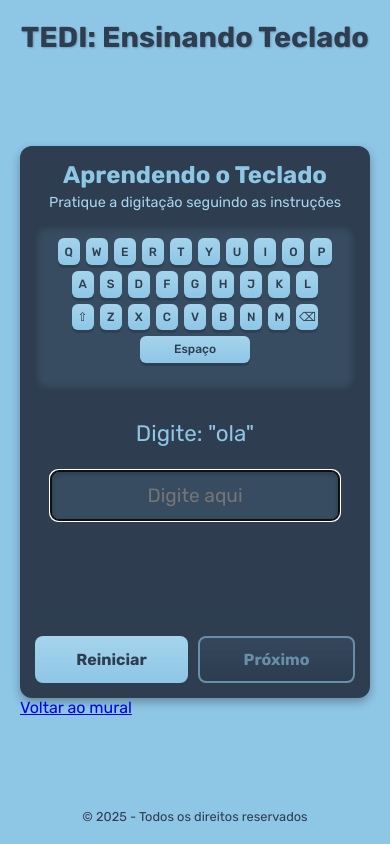
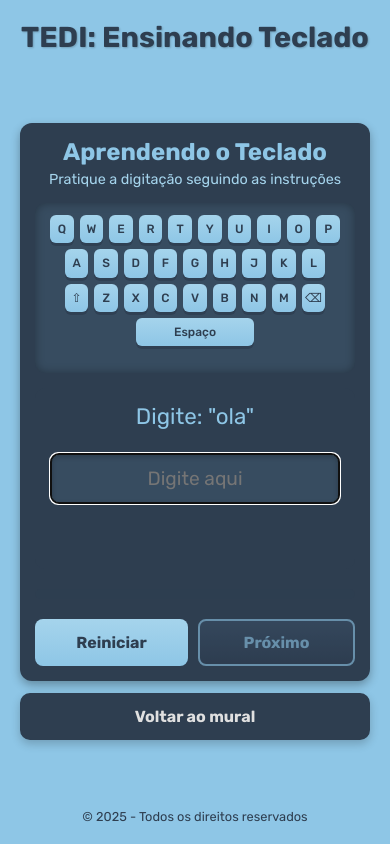
Before and after one commit to trevizanrafael/tediteclado, a plain HTML site: page index.html in a window 390 px wide. Drawn offline with Linux system fonts and the light colour scheme.

Commit message:
Update mobile.css

```diff
--- a/mobile.css
+++ b/mobile.css
@@ -251,3 +251,41 @@ footer {
         font-size: 0.9rem;
     }
 }
+
+
+.back-to-wall-btn {
+  display: inline-block;
+  margin: 12px 0 0;
+  padding: 12px 26px;
+  background-color: #2E3E50;   /* azul escuro TEDI */
+  color: #E0E0E0;               /* texto claro */
+  border: 2px solid #2E3E50;
+  border-radius: 10px;
+  font-size: 1.05rem;
+  font-weight: 600;
+  text-decoration: none;
+  box-shadow: 0 4px 10px rgba(0,0,0,0.2);
+  transition: transform .2s ease, box-shadow .2s ease, background-color .2s ease, color .2s ease;
+}
+
+.back-to-wall-btn:hover {
+  transform: translateY(-2px);
+  box-shadow: 0 8px 16px rgba(0,0,0,0.25);
+  background-color: #3a4f65;   /* leve clareada no hover */
+  color: #8EC6E6;               /* combina com a paleta */
+}
+
+.back-to-wall-btn:active {
+  transform: translateY(0);
+  box-shadow: 0 3px 6px rgba(0,0,0,0.18);
+}
+
+/* Responsivo */
+@media (max-width: 480px) {
+  .back-to-wall-btn {
+    width: 100%;
+    text-align: center;
+    padding: 12px 20px;
+    font-size: 1rem;
+  }
+}
```
